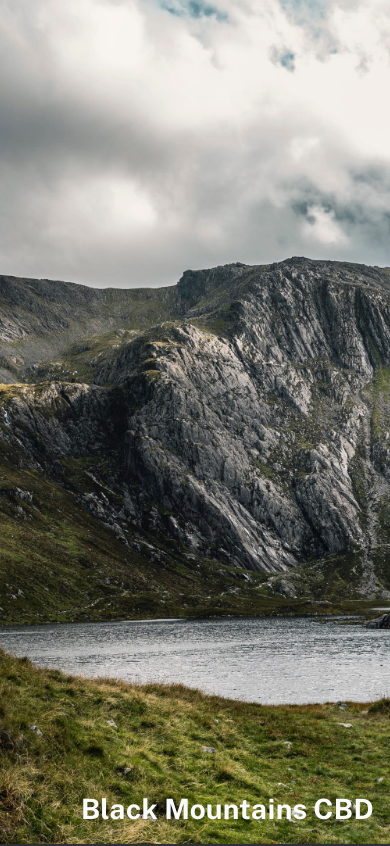
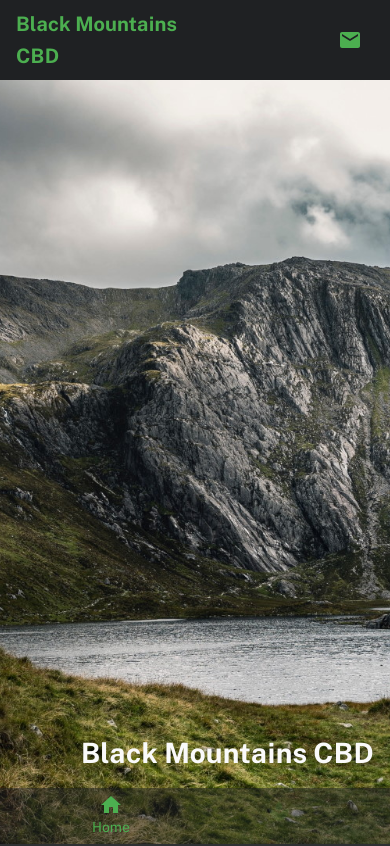
Before and after one commit to SnakeyHips/blackmountain_app, a React (Create React App) app: page / in a window 390 px wide. Shown: the top 846 px of the page. Built offline with nearby package versions, Linux system fonts and the light colour scheme.

Commit message:
temp commit

```diff
--- /dev/null
+++ b/src/components/Layout/BottomNav.tsx
@@ -0,0 +1,43 @@
+import React, { useState, useEffect, ChangeEvent } from "react";
+import { Link } from "react-router-dom";
+import { createStyles, Theme, makeStyles, fade } from "@material-ui/core/styles";
+import BottomNavigation from "@material-ui/core/BottomNavigation";
+import BottomNavigationAction from "@material-ui/core/BottomNavigationAction";
+import HomeIcon from "@material-ui/icons/Home";
+import SpaIcon from "@material-ui/icons/Spa";
+import { useLocation } from "react-router";
+
+const useStyles = makeStyles((theme: Theme) =>
+  createStyles({
+    root: {
+      position: "fixed",
+      bottom: 0,
+      width: "100%",
+      backgroundColor: fade(theme.palette.background.paper, 0.5),
+      "& a": {
+        color: theme.palette.secondary.main
+      }
+    }
+  })
+);
+
+export default function BottomNav() {
+  const classes = useStyles();
+  const [value, setValue] = useState<string>("/");
+  const location = useLocation();
+
+  useEffect(() => {
+    setValue(location.pathname);
+  }, [location]);
+
+  function handleChange(event: ChangeEvent<{}>, newValue: string) {
+    setValue(newValue);
+  }
+
+  return (
+    <BottomNavigation value={value} onChange={handleChange} className={classes.root}>
+      <BottomNavigationAction label="Home" value="/" icon={<HomeIcon />} component={Link} to="/" />
+      <BottomNavigationAction label="Products" value="/products" icon={<SpaIcon />} component={Link} to="/products" />
+    </BottomNavigation>
+  );
+}
--- /dev/null
+++ b/src/components/Layout/LinkButton.tsx
@@ -0,0 +1,19 @@
+import React from "react";
+import { Link } from "react-router-dom";
+import Button from "@material-ui/core/Button";
+
+interface LinkButtonProps {
+  to: string;
+  className?: string;
+  children: string;
+}
+
+export default function LinkButton(props: LinkButtonProps) {
+  const { to, className, children } = props;
+
+  return (
+    <Button className={className} color="primary" component={Link} to={to}>
+      {children}
+    </Button>
+  );
+}
--- a/src/components/Layout/Main.tsx
+++ b/src/components/Layout/Main.tsx
@@ -1,17 +1,31 @@
 import React from "react";
+import { makeStyles, Theme } from "@material-ui/core/styles";
+import useMediaQuery from "@material-ui/core/useMediaQuery";
+import TopAppBar from "./TopAppBar";
+import BottomNav from "./BottomNav";
 import useStylesBase from "../../styles/styles-base";
+
+const useStyles = makeStyles({
+  content: {
+    flexGrow: 1
+  }
+});
 
 interface MainProps {
   children: React.ReactNode;
 }
 
 export default function Main(props: MainProps) {
+  const classes = useStyles();
   const classesBase = useStylesBase();
-  const { children } = props;
+  const smAndDown = useMediaQuery((theme: Theme) => theme.breakpoints.down("sm"));
+  const bottomNav = smAndDown ? <BottomNav /> : undefined;
 
   return (
     <div className={classesBase.root}>
-      <main className={classesBase.content}>{children}</main>
+      <TopAppBar />
+      <main className={classes.content}>{props.children}</main>
+      {bottomNav}
     </div>
   );
 }
--- /dev/null
+++ b/src/components/Layout/TopAppBar.tsx
@@ -0,0 +1,83 @@
+import React from "react";
+import { createStyles, Theme, makeStyles } from "@material-ui/core/styles";
+import useMediaQuery from "@material-ui/core/useMediaQuery";
+import AppBar from "@material-ui/core/AppBar";
+import Toolbar from "@material-ui/core/Toolbar";
+import Grid from "@material-ui/core/Grid";
+import IconButton from "@material-ui/core/IconButton";
+import EmailIcon from "@material-ui/icons/Email";
+import LinkButton from "./LinkButton";
+import useStylesBase from "../../styles/styles-base";
+
+const useStyles = makeStyles((theme: Theme) =>
+  createStyles({
+    appBar: {
+      backgroundColor: theme.palette.background.paper,
+      boxShadow: "none"
+    },
+    logo: {
+      marginRight: theme.spacing(3)
+    },
+    menuImage: {
+      margin: "auto"
+    },
+    moreButton: {
+      marginRight: -22
+    }
+  })
+);
+
+export default function TopAppBar() {
+  const classes = useStyles();
+  const classesBase = useStylesBase();
+
+  const smAndDown = useMediaQuery((theme: Theme) => theme.breakpoints.down("sm"));
+
+  const contact = (
+    <Grid item xs>
+      <Grid container justify="flex-end">
+        <IconButton color="primary" onClick={() => (window.location.href = "mailto:cruziana2000@aol.com")}>
+          <EmailIcon />
+        </IconButton>
+      </Grid>
+    </Grid>
+  );
+
+  const topAppBar = smAndDown ? (
+    <AppBar position="fixed" className={classes.appBar}>
+      <Toolbar>
+        <Grid container alignItems="center">
+          <Grid item xs>
+            <h6 className={classesBase.primaryText}>Black Mountains CBD</h6>
+          </Grid>
+          {contact}
+        </Grid>
+      </Toolbar>
+    </AppBar>
+  ) : (
+    <AppBar position="fixed" className={classes.appBar}>
+      <Toolbar>
+        <Grid container alignItems="center">
+          <Grid item xs>
+            <Grid container alignItems="center">
+              <h6 className={classesBase.primaryText}>Black Mountains CBD</h6>
+            </Grid>
+          </Grid>
+          <Grid item xs>
+            <Grid container justify="center" wrap="nowrap">
+              <LinkButton className={classesBase.button} to="/">
+                Home
+              </LinkButton>
+              <LinkButton className={classesBase.button} to="/products">
+                Products
+              </LinkButton>
+            </Grid>
+          </Grid>
+          {contact}
+        </Grid>
+      </Toolbar>
+    </AppBar>
+  );
+
+  return <div>{topAppBar}</div>;
+}
--- a/src/styles/styles-base.ts
+++ b/src/styles/styles-base.ts
@@ -34,9 +34,6 @@ const useStylesBase = makeStyles((theme: Theme) =>
         backgroundColor: "unset !important"
       }
     },
-    content: {
-      flexGrow: 1
-    },
     primaryText: {
       color: theme.palette.primary.main
     },
@@ -47,6 +44,9 @@ const useStylesBase = makeStyles((theme: Theme) =>
     },
     textCenter: {
       textAlign: "center"
+    },
+    button: {
+      margin: theme.spacing(1)
     },
     mt3: {
       marginTop: theme.spacing(3)
@@ -99,7 +99,8 @@ const useStylesBase = makeStyles((theme: Theme) =>
       [theme.breakpoints.down("md")]: {
         padding: theme.spacing(2),
         fontSize: "1.75rem",
-        lineHeight: "2.5rem"
+        lineHeight: "2.5rem",
+        marginBottom: theme.spacing(7)
       }
     },
     homeLogo: {
```
